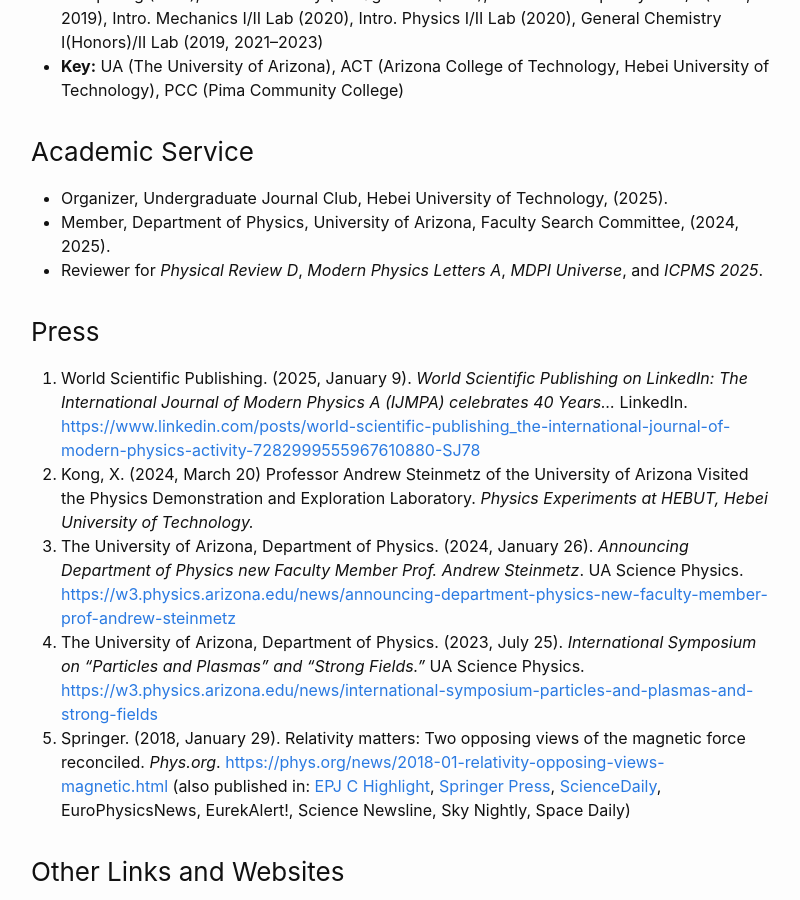
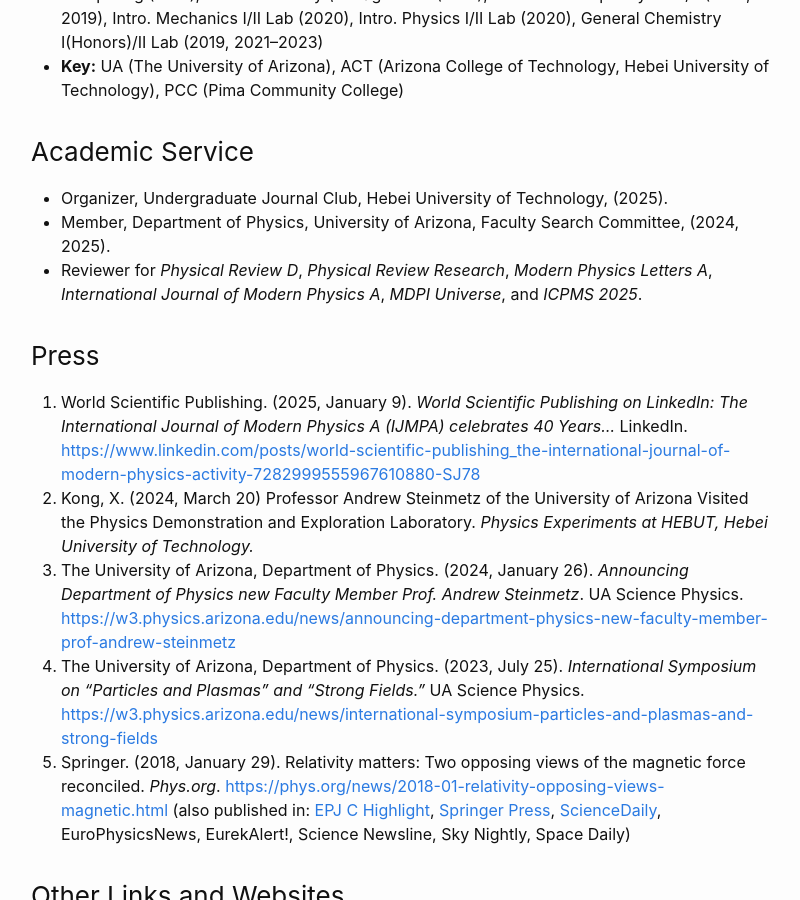
Before and after one commit to ajsteinmetz/ajsteinmetz.github.io, a Jekyll site: the page built from cv.md, in a window 1280 px wide and 900 px high, scrolled down 4058 px. Shown: the whole window, without its empty margins (239-1039 px from the left). Built offline with Jekyll 4.4.1, drawn with Linux system fonts in a browser that asks for light colours; our own code applies the rules of GitHub Pages for plain Markdown files; comment, search, counter and statistics services are not loaded.

Commit message:
Update cv.md

```diff
--- a/cv.md
+++ b/cv.md
@@ -97,7 +97,7 @@
 ### Academic Service
 - Organizer, Undergraduate Journal Club, Hebei University of Technology, (2025).
 - Member, Department of Physics, University of Arizona, Faculty Search Committee, (2024, 2025).
-- Reviewer for _Physical Review D_, _Modern Physics Letters A_, _MDPI Universe_, and _ICPMS 2025_.
+- Reviewer for _Physical Review D_, _Physical Review Research_, _Modern Physics Letters A_, _International Journal of Modern Physics A_, _MDPI Universe_, and _ICPMS 2025_.
 
 ### Press
 
```
